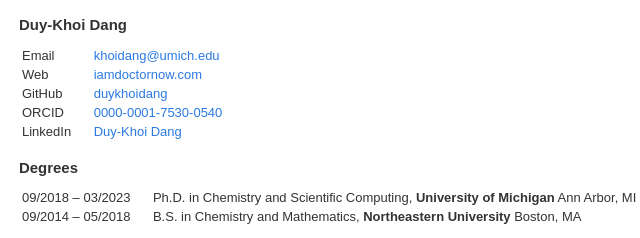
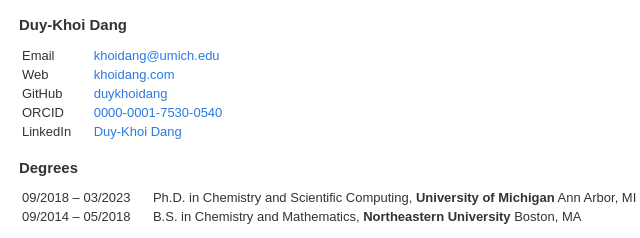
Before and after one commit to duykhoidang/duykhoidang.github.io, a plain HTML site: page cv/index.html in a window 1280 px wide. Shown: the part 126-364 px from the top of the page, 221-861 px from the left. Drawn offline with Linux system fonts and the light colour scheme.

Commit message:
Added khoidang.com

```diff
--- a/cv/index.html
+++ b/cv/index.html
@@ -60,7 +60,7 @@
             </tr>
             <tr>
                 <td>Web</td>
-                <td><a href="https://iamdoctornow.com">iamdoctornow.com</a></td>
+                <td><a href="https://khoidang.com">khoidang.com</a></td>
             </tr>
             <tr>
                 <td>GitHub</td>
```
